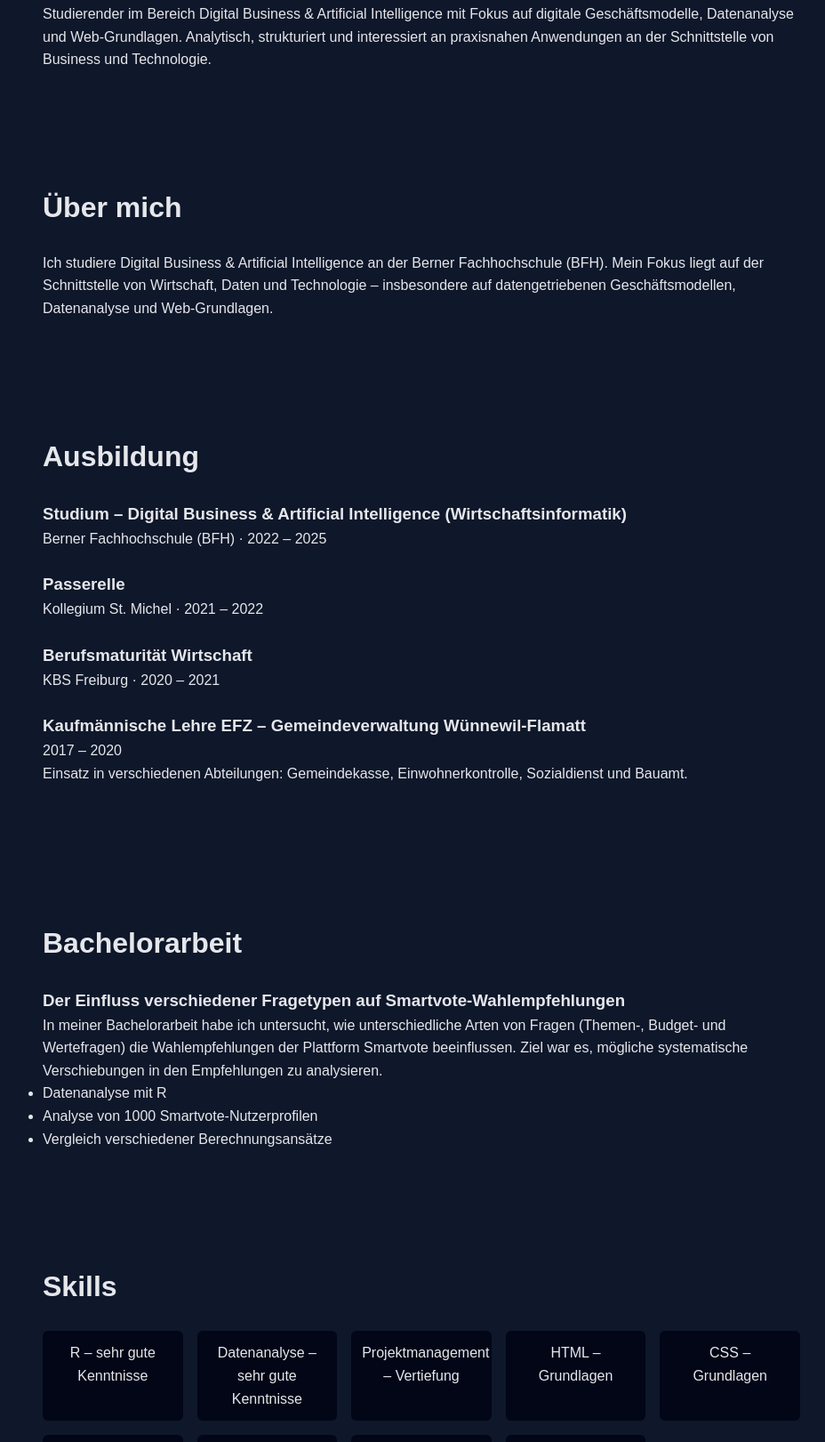
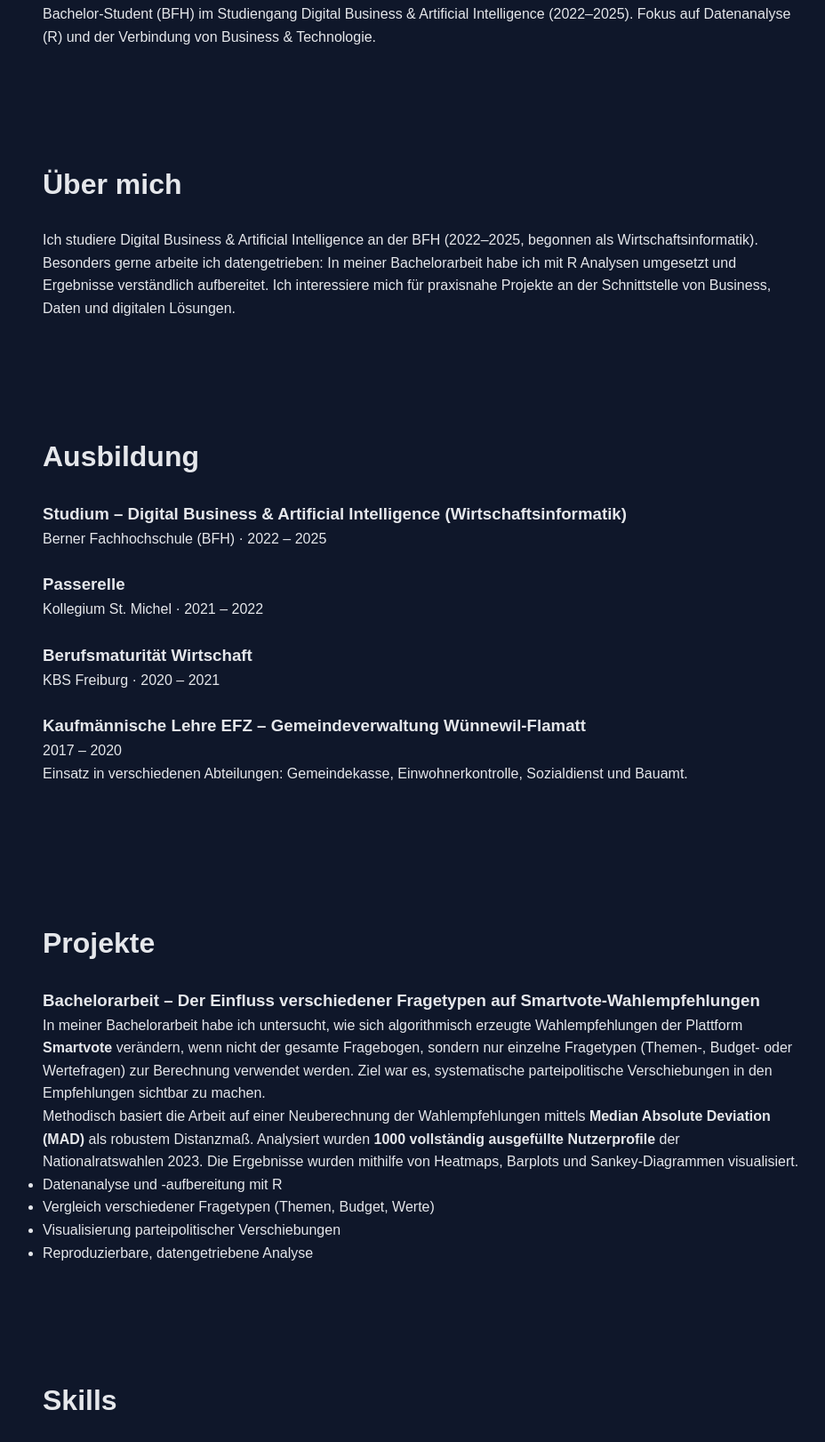
Before and after one commit to Merlin-Paule-dev/eweb-portfolio, a plain HTML site: page index.html in a window 1280 px wide. Shown: the part 839-2460 px from the top of the page at 89% size, without its empty margins (166-1094 px from the left). Drawn offline with Linux system fonts and the light colour scheme.

Commit message:
Refactor projects section and add bachelor thesis project

```diff
--- a/index.html
+++ b/index.html
@@ -43,10 +43,8 @@
     <section class="section">
         <h2>Kurzprofil</h2>
         <p>
-            Studierender im Bereich Digital Business & Artificial Intelligence mit Fokus auf
-            digitale Geschäftsmodelle, Datenanalyse und Web-Grundlagen.
-            Analytisch, strukturiert und interessiert an praxisnahen Anwendungen
-            an der Schnittstelle von Business und Technologie.
+            Bachelor-Student (BFH) im Studiengang Digital Business & Artificial Intelligence (2022–2025).
+            Fokus auf Datenanalyse (R) und der Verbindung von Business & Technologie.
         </p>
     </section>
 
@@ -54,9 +52,9 @@
     <section id="about" class="section">
         <h2>Über mich</h2>
         <p>
-            Ich studiere Digital Business & Artificial Intelligence an der Berner Fachhochschule (BFH).
-            Mein Fokus liegt auf der Schnittstelle von Wirtschaft, Daten und Technologie – insbesondere
-            auf datengetriebenen Geschäftsmodellen, Datenanalyse und Web-Grundlagen.
+            Ich studiere Digital Business & Artificial Intelligence an der BFH (2022–2025, begonnen als Wirtschaftsinformatik).
+            Besonders gerne arbeite ich datengetrieben: In meiner Bachelorarbeit habe ich mit R Analysen umgesetzt und Ergebnisse verständlich aufbereitet.
+            Ich interessiere mich für praxisnahe Projekte an der Schnittstelle von Business, Daten und digitalen Lösungen.
         </p>
     </section>
 
@@ -89,24 +87,38 @@
         </div>
     </section>
 
-    <!-- ================= PROJEKT ================= -->
-    <section id="projects" class="section">
-        <h2>Bachelorarbeit</h2>
+   <!-- ================= PROJEKTE ================= -->
+<section id="projects" class="section">
+    <h2>Projekte</h2>
 
-        <h3>Der Einfluss verschiedener Fragetypen auf Smartvote-Wahlempfehlungen</h3>
+    <div class="project-item">
+        <h3>Bachelorarbeit – Der Einfluss verschiedener Fragetypen auf Smartvote-Wahlempfehlungen</h3>
+
         <p>
-            In meiner Bachelorarbeit habe ich untersucht, wie unterschiedliche Arten von
-            Fragen (Themen-, Budget- und Wertefragen) die Wahlempfehlungen der Plattform
-            Smartvote beeinflussen. Ziel war es, mögliche systematische Verschiebungen
-            in den Empfehlungen zu analysieren.
+            In meiner Bachelorarbeit habe ich untersucht, wie sich algorithmisch erzeugte
+            Wahlempfehlungen der Plattform <strong>Smartvote</strong> verändern, wenn nicht der
+            gesamte Fragebogen, sondern nur einzelne Fragetypen
+            (Themen-, Budget- oder Wertefragen) zur Berechnung verwendet werden.
+            Ziel war es, systematische parteipolitische Verschiebungen in den Empfehlungen
+            sichtbar zu machen.
+        </p>
+
+        <p>
+            Methodisch basiert die Arbeit auf einer Neuberechnung der Wahlempfehlungen
+            mittels <strong>Median Absolute Deviation (MAD)</strong> als robustem Distanzmaß.
+            Analysiert wurden <strong>1000 vollständig ausgefüllte Nutzerprofile</strong> der
+            Nationalratswahlen 2023. Die Ergebnisse wurden mithilfe von Heatmaps,
+            Barplots und Sankey-Diagrammen visualisiert.
         </p>
 
         <ul>
-            <li>Datenanalyse mit R</li>
-            <li>Analyse von 1000 Smartvote-Nutzerprofilen</li>
-            <li>Vergleich verschiedener Berechnungsansätze</li>
+            <li>Datenanalyse und -aufbereitung mit R</li>
+            <li>Vergleich verschiedener Fragetypen (Themen, Budget, Werte)</li>
+            <li>Visualisierung parteipolitischer Verschiebungen</li>
+            <li>Reproduzierbare, datengetriebene Analyse</li>
         </ul>
-    </section>
+    </div>
+</section>
 
     <!-- ================= SKILLS ================= -->
     <section id="skills" class="section">
```
